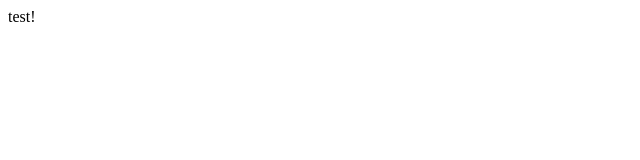
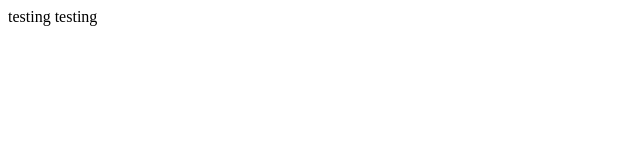
Before and after one commit to danielevolpe/test, a plain HTML site: page index.html in a window 1280 px wide. Shown: the full height of the page, 0-640 px from the left. Drawn offline with Linux system fonts and the light colour scheme.

Commit message:
Update index.html

```diff
--- a/index.html
+++ b/index.html
@@ -3,6 +3,6 @@
     <title>title</title>
   </head>
   <body>
-    test!
+    testing testing
   </body>
 </html>
```
